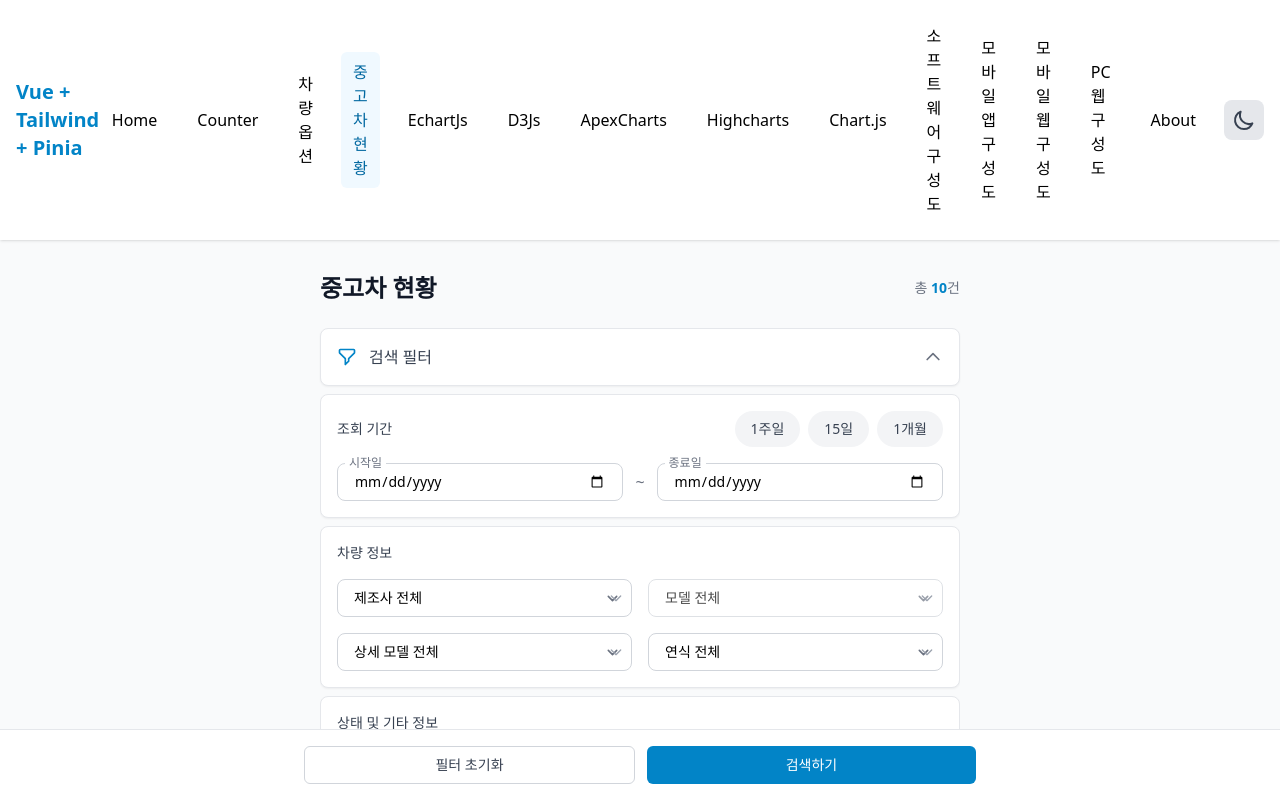
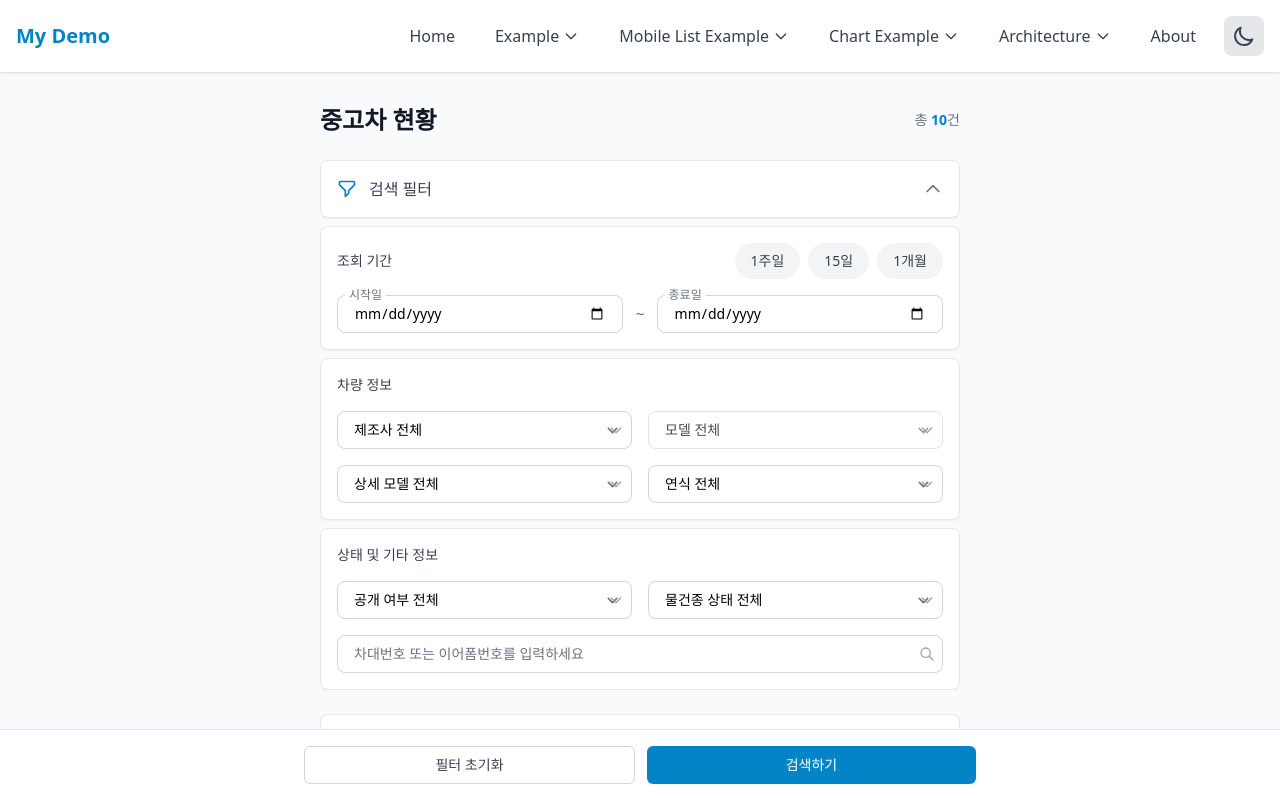
Before and after one commit to code-zeronine/vue_example, a Vue app: page /used-car-status in a window 1280 px wide. Shown: the top 798 px of the page. Built offline with nearby package versions, Linux system fonts and the light colour scheme; grey boxes are pictures that could not be loaded.

Commit message:
feat: update navigation structure in App.vue with new dropdown menus and remove unused navLinks array

```diff
--- a/src/App.vue
+++ b/src/App.vue
@@ -4,18 +4,109 @@
       <nav class="container mx-auto px-4 py-4">
         <div class="flex justify-between items-center">
           <div class="font-bold text-xl text-primary-600 dark:text-primary-400">
-            Vue + Tailwind + Pinia
+            My Demo
           </div>
           <div class="flex items-center space-x-4">
             <router-link
-              v-for="link in navLinks"
-              :key="link.to"
-              :to="link.to"
-              class="px-3 py-2 rounded-md hover:bg-gray-100 dark:hover:bg-gray-700 dark:text-gray-200"
-              :class="{ 'bg-primary-50 dark:bg-primary-900 text-primary-700 dark:text-primary-300': $route.path === link.to }"
+              to="/"
+              class="px-3 py-2 rounded-md text-gray-700 dark:text-gray-200 hover:bg-gray-100 dark:hover:bg-gray-700"
+              :class="{ 'bg-primary-50 dark:bg-primary-900 text-primary-700 dark:text-primary-300': $route.path === '/' }"
             >
-              {{ link.text }}
+              Home
             </router-link>
+
+            <!-- Example Dropdown -->
+            <div class="relative group">
+              <button class="px-3 py-2 rounded-t-md text-gray-700 dark:text-gray-200 group-hover:bg-gray-100 dark:group-hover:bg-gray-700 flex items-center">
+                Example
+                <svg class="w-4 h-4 ml-1" fill="none" stroke="currentColor" viewBox="0 0 24 24">
+                  <path stroke-linecap="round" stroke-linejoin="round" stroke-width="2" d="M19 9l-7 7-7-7" />
+                </svg>
+              </button>
+              <div class="absolute left-0 w-48 rounded-b-md shadow-lg bg-gray-100 dark:bg-gray-700 ring-1 ring-black ring-opacity-5 invisible group-hover:visible">
+                <router-link to="/counter" class="block px-4 py-2 text-sm text-gray-700 dark:text-gray-200 hover:bg-gray-200 dark:hover:bg-gray-600">
+                  Counter
+                </router-link>
+              </div>
+            </div>
+
+            <!-- Mobile List Example Dropdown -->
+            <div class="relative group">
+              <button class="px-3 py-2 rounded-t-md text-gray-700 dark:text-gray-200 group-hover:bg-gray-100 dark:group-hover:bg-gray-700 flex items-center">
+                Mobile List Example
+                <svg class="w-4 h-4 ml-1" fill="none" stroke="currentColor" viewBox="0 0 24 24">
+                  <path stroke-linecap="round" stroke-linejoin="round" stroke-width="2" d="M19 9l-7 7-7-7" />
+                </svg>
+              </button>
+              <div class="absolute left-0 w-48 rounded-b-md shadow-lg bg-gray-100 dark:bg-gray-700 ring-1 ring-black ring-opacity-5 invisible group-hover:visible">
+                <router-link to="/vehicle-options" class="block px-4 py-2 text-sm text-gray-700 dark:text-gray-200 hover:bg-gray-200 dark:hover:bg-gray-600">
+                  차량옵션
+                </router-link>
+                <router-link to="/used-car-status" class="block px-4 py-2 text-sm text-gray-700 dark:text-gray-200 hover:bg-gray-200 dark:hover:bg-gray-600">
+                  중고차 현황
+                </router-link>
+              </div>
+            </div>
+
+            <!-- Chart Example Dropdown -->
+            <div class="relative group">
+              <button class="px-3 py-2 rounded-t-md text-gray-700 dark:text-gray-200 group-hover:bg-gray-100 dark:group-hover:bg-gray-700 flex items-center">
+                Chart Example
+                <svg class="w-4 h-4 ml-1" fill="none" stroke="currentColor" viewBox="0 0 24 24">
+                  <path stroke-linecap="round" stroke-linejoin="round" stroke-width="2" d="M19 9l-7 7-7-7" />
+                </svg>
+              </button>
+              <div class="absolute left-0 w-48 rounded-b-md shadow-lg bg-gray-100 dark:bg-gray-700 ring-1 ring-black ring-opacity-5 invisible group-hover:visible">
+                <router-link to="/echart-js" class="block px-4 py-2 text-sm text-gray-700 dark:text-gray-200 hover:bg-gray-200 dark:hover:bg-gray-600">
+                  EchartJS
+                </router-link>
+                <router-link to="/d3-js" class="block px-4 py-2 text-sm text-gray-700 dark:text-gray-200 hover:bg-gray-200 dark:hover:bg-gray-600">
+                  D3Js
+                </router-link>
+                <router-link to="/apex-charts-js" class="block px-4 py-2 text-sm text-gray-700 dark:text-gray-200 hover:bg-gray-200 dark:hover:bg-gray-600">
+                  ApexCharts
+                </router-link>
+                <router-link to="/highcharts-js" class="block px-4 py-2 text-sm text-gray-700 dark:text-gray-200 hover:bg-gray-200 dark:hover:bg-gray-600">
+                  Highcharts
+                </router-link>
+                <router-link to="/chartjs" class="block px-4 py-2 text-sm text-gray-700 dark:text-gray-200 hover:bg-gray-200 dark:hover:bg-gray-600">
+                  ChartJs
+                </router-link>
+              </div>
+            </div>
+
+            <!-- Architecture Dropdown -->
+            <div class="relative group">
+              <button class="px-3 py-2 rounded-t-md text-gray-700 dark:text-gray-200 group-hover:bg-gray-100 dark:group-hover:bg-gray-700 flex items-center">
+                Architecture
+                <svg class="w-4 h-4 ml-1" fill="none" stroke="currentColor" viewBox="0 0 24 24">
+                  <path stroke-linecap="round" stroke-linejoin="round" stroke-width="2" d="M19 9l-7 7-7-7" />
+                </svg>
+              </button>
+              <div class="absolute left-0 w-56 rounded-b-md shadow-lg bg-gray-100 dark:bg-gray-700 ring-1 ring-black ring-opacity-5 invisible group-hover:visible">
+                <router-link to="/architecture" class="block px-4 py-2 text-sm text-gray-700 dark:text-gray-200 hover:bg-gray-200 dark:hover:bg-gray-600">
+                  소프트웨어 구성도
+                </router-link>
+                <router-link to="/mobile-app-architecture" class="block px-4 py-2 text-sm text-gray-700 dark:text-gray-200 hover:bg-gray-200 dark:hover:bg-gray-600">
+                  모바일 앱 구성도
+                </router-link>
+                <router-link to="/mobile-web-architecture" class="block px-4 py-2 text-sm text-gray-700 dark:text-gray-200 hover:bg-gray-200 dark:hover:bg-gray-600">
+                  모바일 웹 구성도
+                </router-link>
+                <router-link to="/pc-web-architecture" class="block px-4 py-2 text-sm text-gray-700 dark:text-gray-200 hover:bg-gray-200 dark:hover:bg-gray-600">
+                  PC 웹 구성도
+                </router-link>
+              </div>
+            </div>
+
+            <router-link
+              to="/about"
+              class="px-3 py-2 rounded-md text-gray-700 dark:text-gray-200 hover:bg-gray-100 dark:hover:bg-gray-700"
+              :class="{ 'bg-primary-50 dark:bg-primary-900 text-primary-700 dark:text-primary-300': $route.path === '/about' }"
+            >
+              About
+            </router-link>
+
             <ThemeToggle />
           </div>
         </div>
@@ -29,34 +120,12 @@
 </template>
 
 <script setup lang="ts">
-import { ref, onMounted } from 'vue'
+import { onMounted } from 'vue'
 import { useThemeStore } from './stores/theme'
 import ThemeToggle from './components/ThemeToggle.vue'
 
 const themeStore = useThemeStore()
 
-interface NavLink {
-  to: string;
-  text: string;
-}
-
-const navLinks = ref<NavLink[]>([
-  { to: '/', text: 'Home' },
-  { to: '/counter', text: 'Counter' },
-  { to: '/vehicle-options', text: '차량 옵션' },
-  { to: '/used-car-status', text: '중고차 현황' },
-  { to: '/echart-js', text: 'EchartJs' },
-  { to: '/d3-js', text: 'D3Js' },
-  { to: '/apex-charts-js', text: 'ApexCharts' },
-  { to: '/highcharts-js', text: 'Highcharts' },
-  { to: '/chartjs', text: 'Chart.js' },
-  { to: '/architecture', text: '소프트웨어 구성도' },
-  { to: '/mobile-app-architecture', text: '모바일 앱 구성도' },
-  { to: '/mobile-web-architecture', text: '모바일 웹 구성도' },
-  { to: '/pc-web-architecture', text: 'PC 웹 구성도' },
-  { to: '/about', text: 'About' }
-])
-
 onMounted(() => {
   themeStore.initTheme()
 })
```
